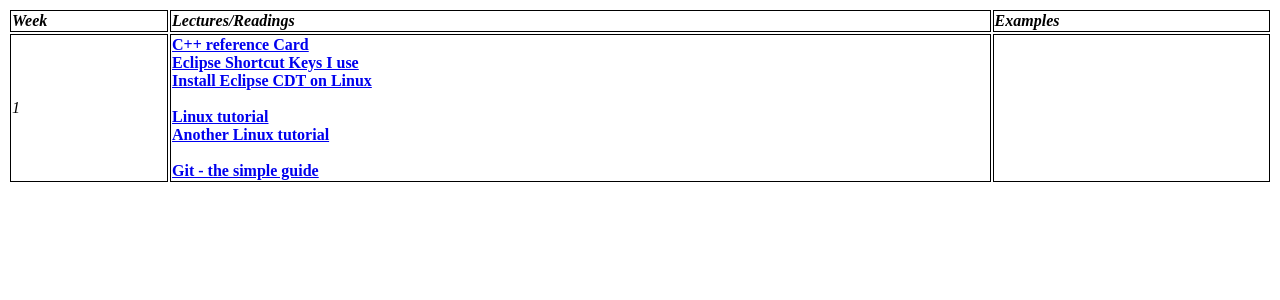
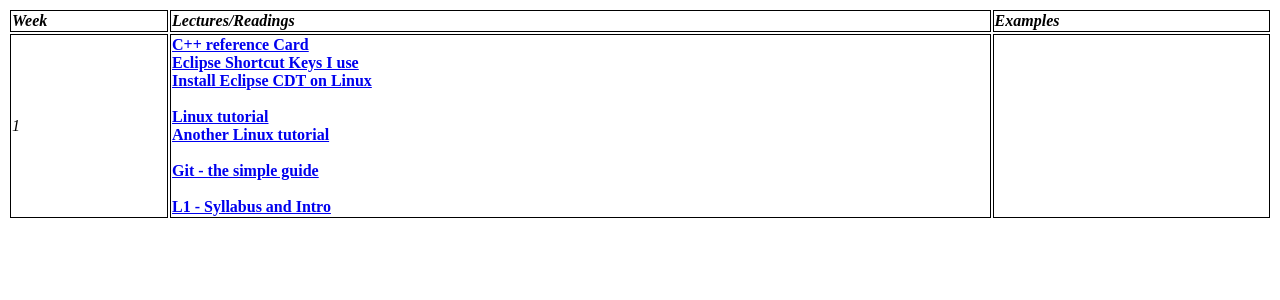
Before and after one commit to CNUClasses/CPSC327, a Jekyll site: the page navbar/Lectures.html, which Jekyll copies as it is, in a window 1280 px wide. Shown: the top 300 px of the page. Built offline with Jekyll 4.4.1, drawn with Linux system fonts in a browser that asks for light colours.

Commit message:
added lecture 1

```diff
--- a/navbar/Lectures.html
+++ b/navbar/Lectures.html
@@ -25,8 +25,10 @@
             	<strong><a href="http://ryanstutorials.net/linuxtutorial/">Another Linux tutorial</a></strong><br/>
             	<br>
             	<strong><a href="http://rogerdudler.github.io/git-guide/">Git - the simple guide</a></strong><br/>
+				<br>
+				<strong><a href="https://github.com/CNUClasses/CPSC327/blob/master/content/Lectures/1_Syllabus_and_Intro.pdf"> L1 - Syllabus and Intro </a></strong><br>
+            </td>
 
-            </td>
 			<td class="style_white "><em></em></td>
 		</tr>
 	    </table>
```
Also changed, not shown: 2 other files.
